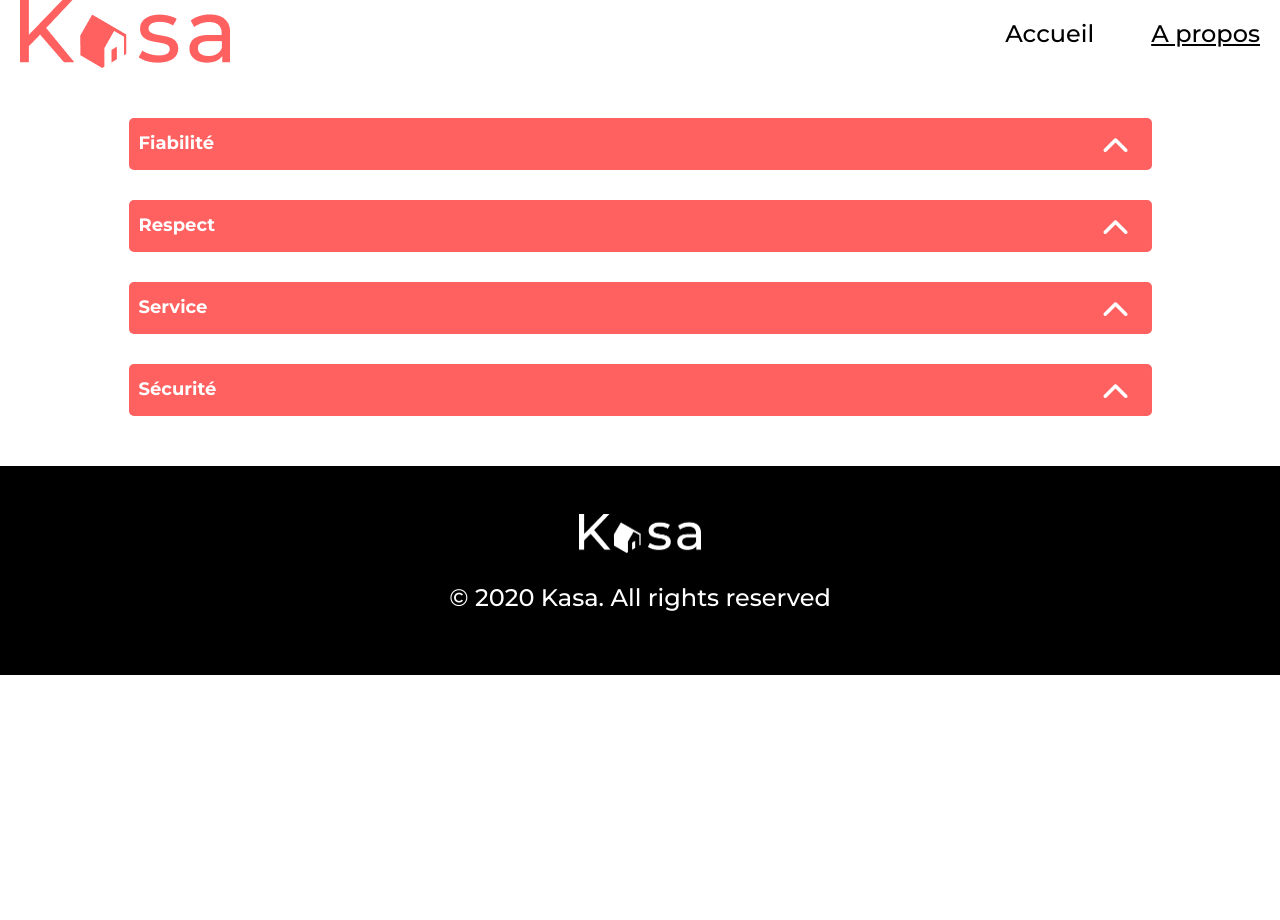
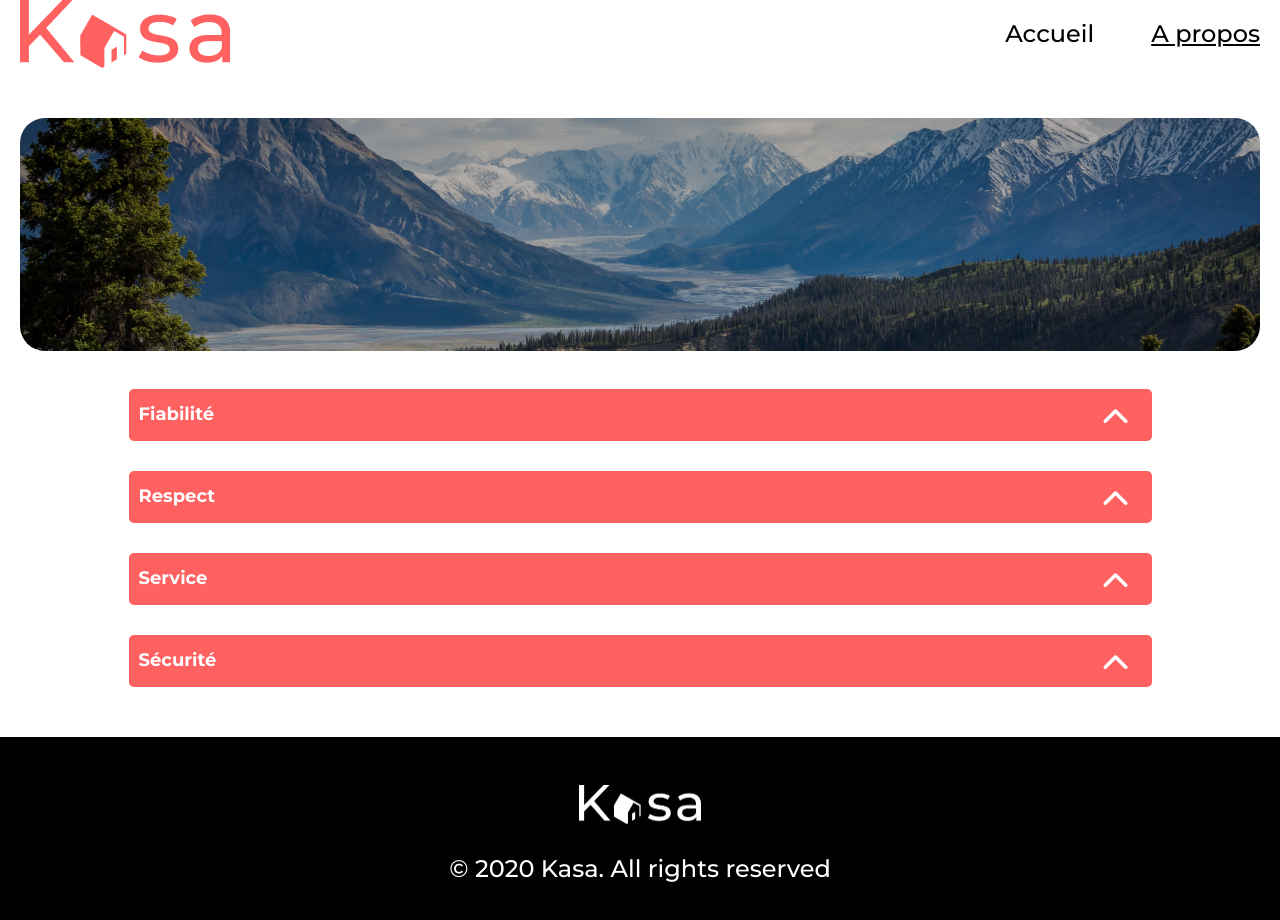
Before and after one commit to HanhNG64/kasa, a React (Create React App) app: page /about in a window 1280 px wide. Shown: the top 920 px of the page. Before the commit the page ends 800 px from the top, so only its background shows below. Built offline with nearby package versions, Linux system fonts and the light colour scheme.

Commit message:
décommenter les bannières

```diff
--- a/src/pages/aboutPage/aboutPage.jsx
+++ b/src/pages/aboutPage/aboutPage.jsx
@@ -7,7 +7,7 @@ import aboutData from '../../data/about.json';
 function About() {
   return (
     <div className="About">
-      {/* <Banner imageUrl={bannerImage} /> */}
+      <Banner imageUrl={bannerImage} />
       <div className="About__collapse">
         {aboutData?.map((data) => (
           <Collapse
--- a/src/pages/homePage/homePage.jsx
+++ b/src/pages/homePage/homePage.jsx
@@ -6,7 +6,7 @@ import bannerImage from '../../assets/falaise.png';
 function Home() {
   return (
     <div className="Home">
-      {/* <Banner imageUrl={bannerImage} text=" Chez vous, partout et ailleurs" /> */}
+      <Banner imageUrl={bannerImage} text=" Chez vous, partout et ailleurs" />
       <Gallery />
     </div>
   );
```
